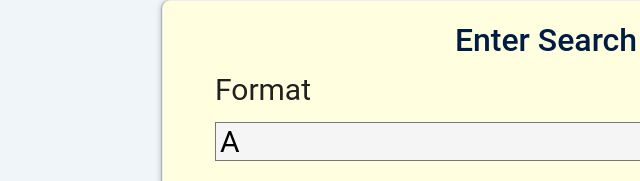
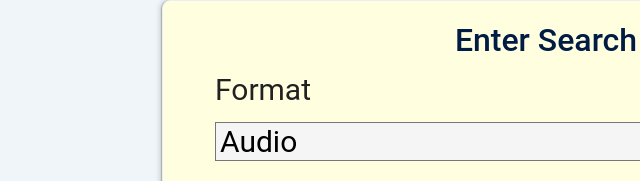
Before and after one commit to Truecoding4life/silence-in-library, a plain HTML site: page index.html in a window 1280 px wide. Shown: the part 237-418 px from the top of the page, 94-734 px from the left. Drawn offline with nearby package versions, Linux system fonts and the light colour scheme.

Commit message:
adding format options

```diff
--- a/index.html
+++ b/index.html
@@ -20,11 +20,16 @@
             <form>
               <ul>
                   <label for="grade">Format</label>
-                  <select id="grades">
-                    <option value="A">A</option>
-                    <option value="B">B</option>
-                    <option value="C">C</option>
-                    <option value="D">D</option>
+                  <select id="format">
+                    <option value="audio">Audio</option>
+                    <option value="books">Books</option>
+                    <option value="film-and-videos">Film and videos</option>
+                    <option value="legislation">Legistration</option>
+                    <option value="manuscripts">Manuscripts</option>
+                    <option value="maps">Maps</option>
+                    <option value="newspapers">Newspapers</option>
+                    <option value="notated-music">Printed Music</option>
+                    <option value="web-archives">Web Archives</option>
                   </select>
                 </li>
                 <li>
```
